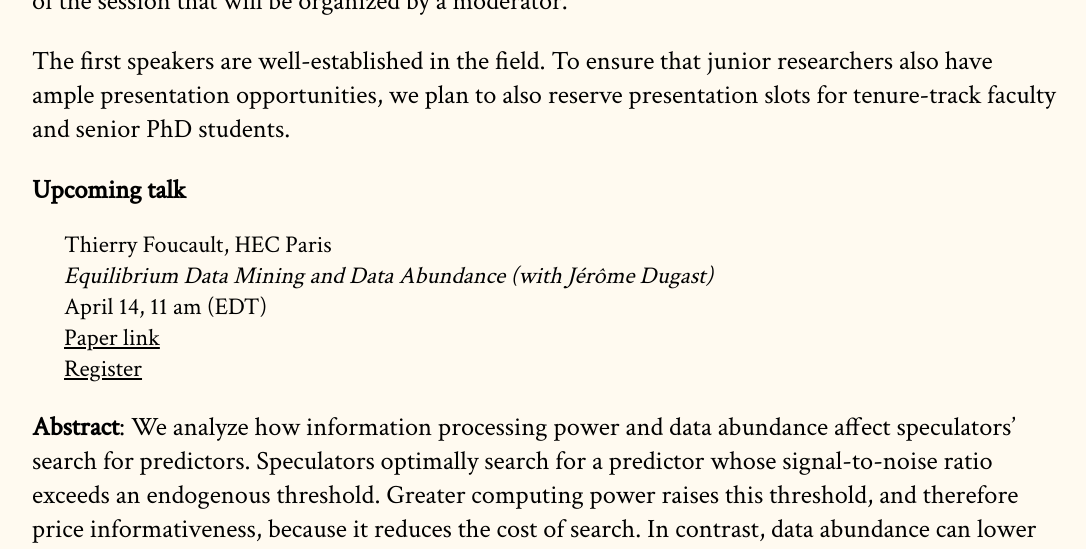
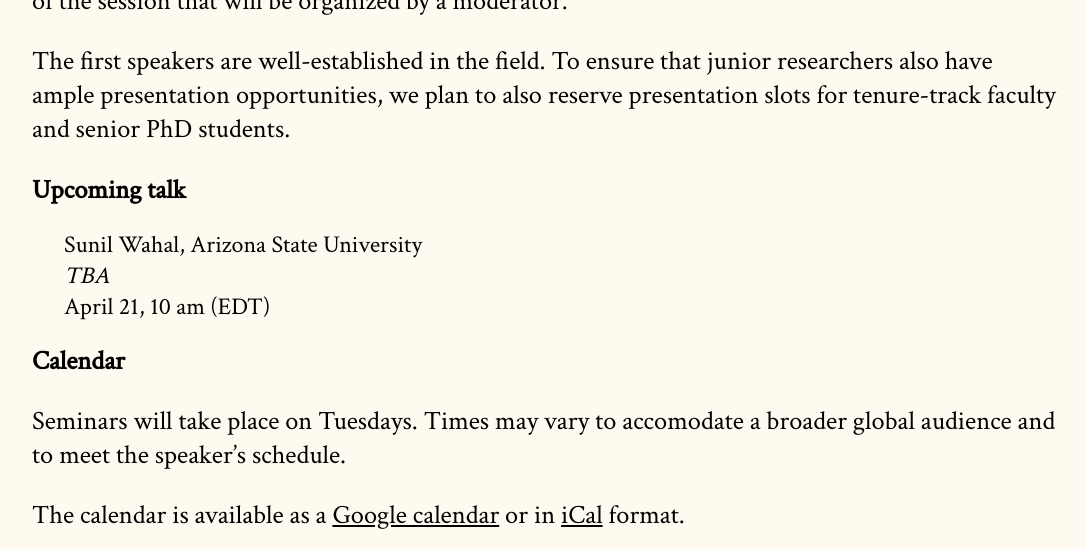
Before and after one commit to cpfiffer/microstructure.exchange, a Jekyll site: the page built from index.md, in a window 1280 px wide and 1400 px high, scrolled down 432 px. Shown: the top 549 px of the window, without its empty margins (96-1182 px from the left). Built offline with Jekyll 4.4.1, drawn with Linux system fonts in a browser that asks for light colours; some web fonts are replaced; some of the changed text lies outside the part shown.

Commit message:
Add Thierry recording, misc updates

```diff
--- a/_config.yml
+++ b/_config.yml
@@ -11,7 +11,7 @@ github:
   owner_name: Cameron Pfiffer
 
 speaker-info:
-  speaker-name: Thierry Foucault, HEC Paris
-  speaker-paper: Equilibrium Data Mining and Data Abundance (with Jérôme Dugast)
-  speaker-date: April 14, 11 am (EDT)
-  paper-link: papers/Equi_Data_Mining_maktmicroexchange_seminar.pdf
+  speaker-name: Sunil Wahal, Arizona State University
+  speaker-paper: TBA
+  speaker-date: April 21, 10 am (EDT)
+  paper-link:
--- a/_includes/upcoming-speaker.html
+++ b/_includes/upcoming-speaker.html
@@ -2,6 +2,6 @@
 <span class="upcoming-speaker">{{ site.speaker-info.speaker-name }} </span>  <br>
 <span class="upcoming-paper"> {{ site.speaker-info.speaker-paper }} </span> <br>
 <span class="upcoming-date"> {{ site.speaker-info.speaker-date }} </span> <br>
-<span class="upcoming-paper-link"> <a href="{{ site.speaker-info.paper-link }}"> Paper link </a> </span> <br>
-<span class="upcoming-webinar-link"> <a href="https://stockholmuniversity.zoom.us/webinar/register/WN_tYhRkh5zRVO0PO0PWREwvQ"> Register </a> </span> <br>
+{% if site.speaker-info.paper-link %} <span class="upcoming-paper-link"> <a href="{{ site.speaker-info.paper-link }}"> Paper link </a> </span> <br> {% endif %}
+{% if site.speaker-info.webinar-link %} <span class="upcoming-webinar-link"> <a href="https://stockholmuniversity.zoom.us/webinar/register/WN_tYhRkh5zRVO0PO0PWREwvQ"> Register </a> </span> <br> {% endif %}
 </div>
--- /dev/null
+++ b/abstract.txt
@@ -0,0 +1,3 @@
+## Video abstract
+
+<iframe width="75%" height="400" src="https://www.youtube-nocookie.com/embed/-4ZiSoHkkPI" frameborder="0" allow="accelerometer; autoplay; encrypted-media; gyroscope; picture-in-picture" allowfullscreen></iframe>
--- a/index.md
+++ b/index.md
@@ -12,15 +12,9 @@ The first speakers are well-established in the field. To ensure that junior rese
 
 {% include upcoming-speaker.html %}
 
-__Abstract__: We analyze how information processing power and data abundance affect speculators' search for predictors. Speculators optimally search for a predictor whose signal-to-noise ratio exceeds an endogenous threshold. Greater computing power raises this threshold, and therefore price informativeness, because it reduces the cost of search. In contrast, data abundance can lower this threshold because (i) it intensifies competition among speculators, which reduces the benefit of finding a good predictor and (ii) it increases the total expected cost of finding a predictor. In the former (latter) case, price informativeness increases (decreases) with data abundance. We present additional testable implications of these effects.
-
-## Video abstract
-
-<iframe width="75%" height="400" src="https://www.youtube-nocookie.com/embed/-4ZiSoHkkPI" frameborder="0" allow="accelerometer; autoplay; encrypted-media; gyroscope; picture-in-picture" allowfullscreen></iframe>
-
 ## Calendar
 
-Seminars will take place on Tuesdays. The first seminar is at 11am EDT (i.e. New York time), but times may vary to accomodate a broader global audience.
+Seminars will take place on Tuesdays. Times may vary to accomodate a broader global audience and to meet the speaker's schedule.
 
 The calendar is available as a [Google calendar](https://calendar.google.com/calendar/embed?src=906bt212ejrvu8qnhtmv5ejms0%40group.calendar.google.com&ctz=America%2FNew_York) or in [iCal](https://calendar.google.com/calendar/ical/906bt212ejrvu8qnhtmv5ejms0%40group.calendar.google.com/public/basic.ics) format.
 
```
Also changed, not shown: other parts of index.md (+4 -0 lines).
